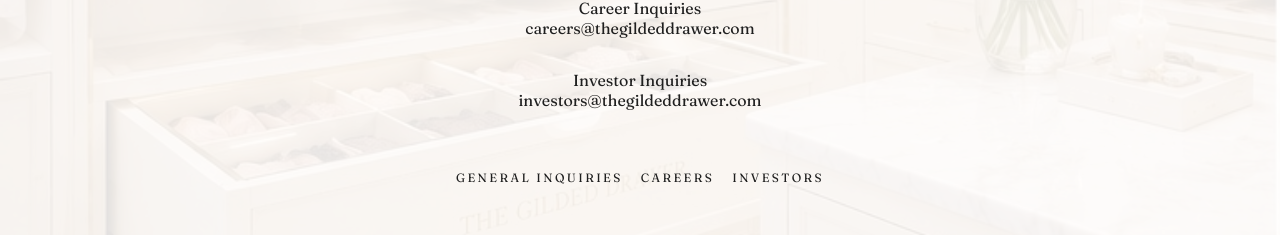
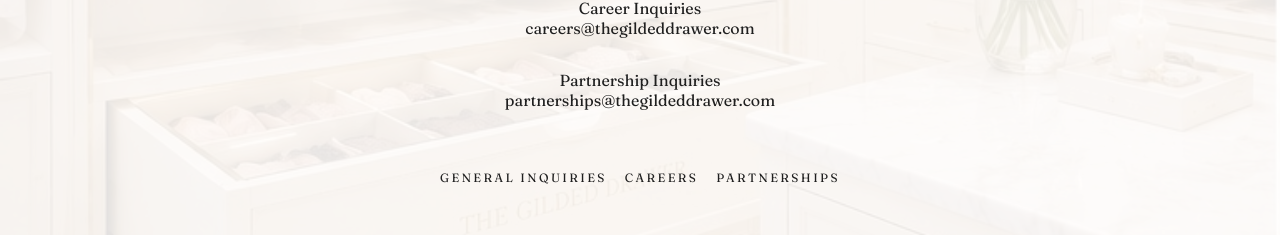
Before and after one commit to 229mp4pfbv-dot/thegildeddrawer, a plain HTML site: page index.html in a window 1280 px wide. Shown: the part 1321-1556 px from the top of the page. Drawn offline with Linux system fonts and the light colour scheme.

Commit message:
investors

```diff
--- a/index.html
+++ b/index.html
@@ -209,14 +209,14 @@
 <br>
 
 <div class="email">
-    Investor Inquiries<br>
-    investors@thegildeddrawer.com
+Partnership Inquiries<br>
+    partnerships@thegildeddrawer.com
 </div>
 
 <div class="bottom-menu">
     <span>General Inquiries</span>
     <span>Careers</span>
-    <span>Investors</span>
+    <span>Partnerships</span>
 </div>
 
 <div class="footer">
```
